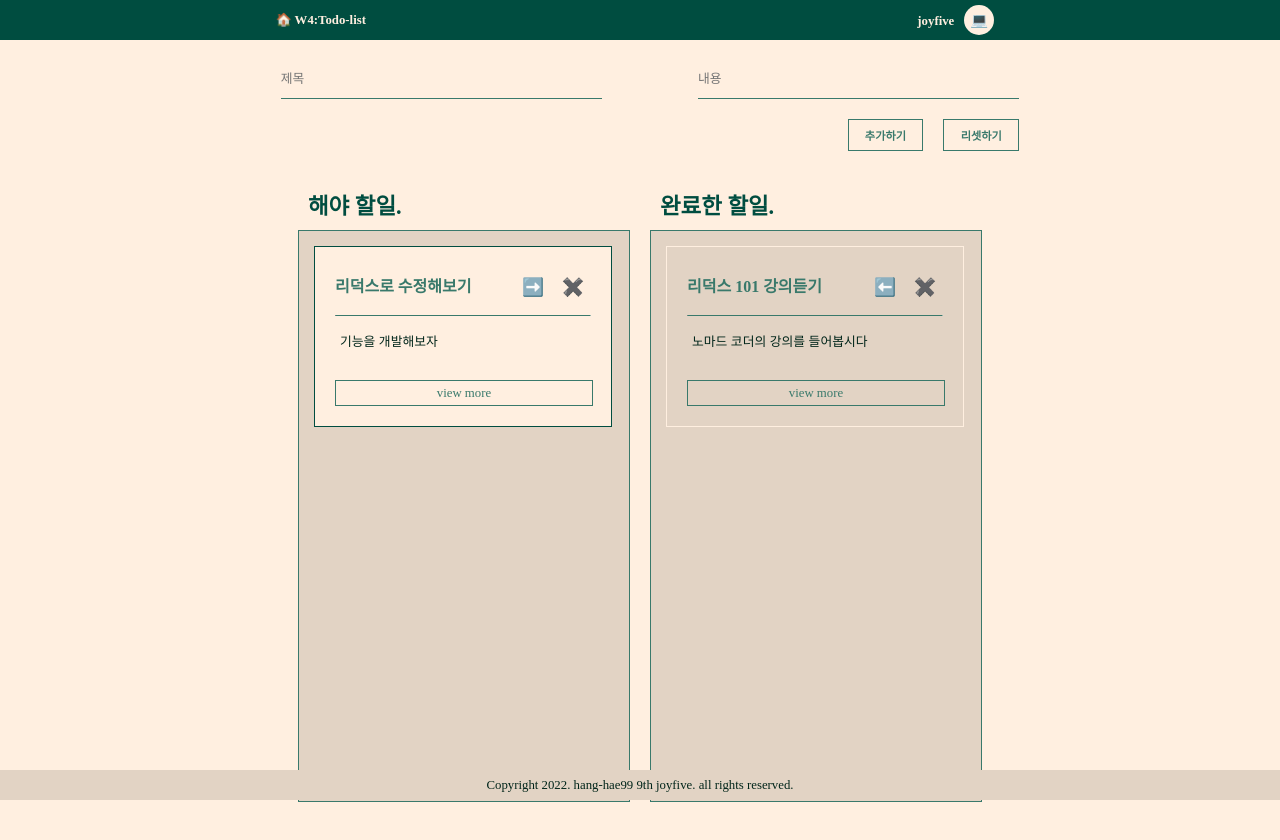
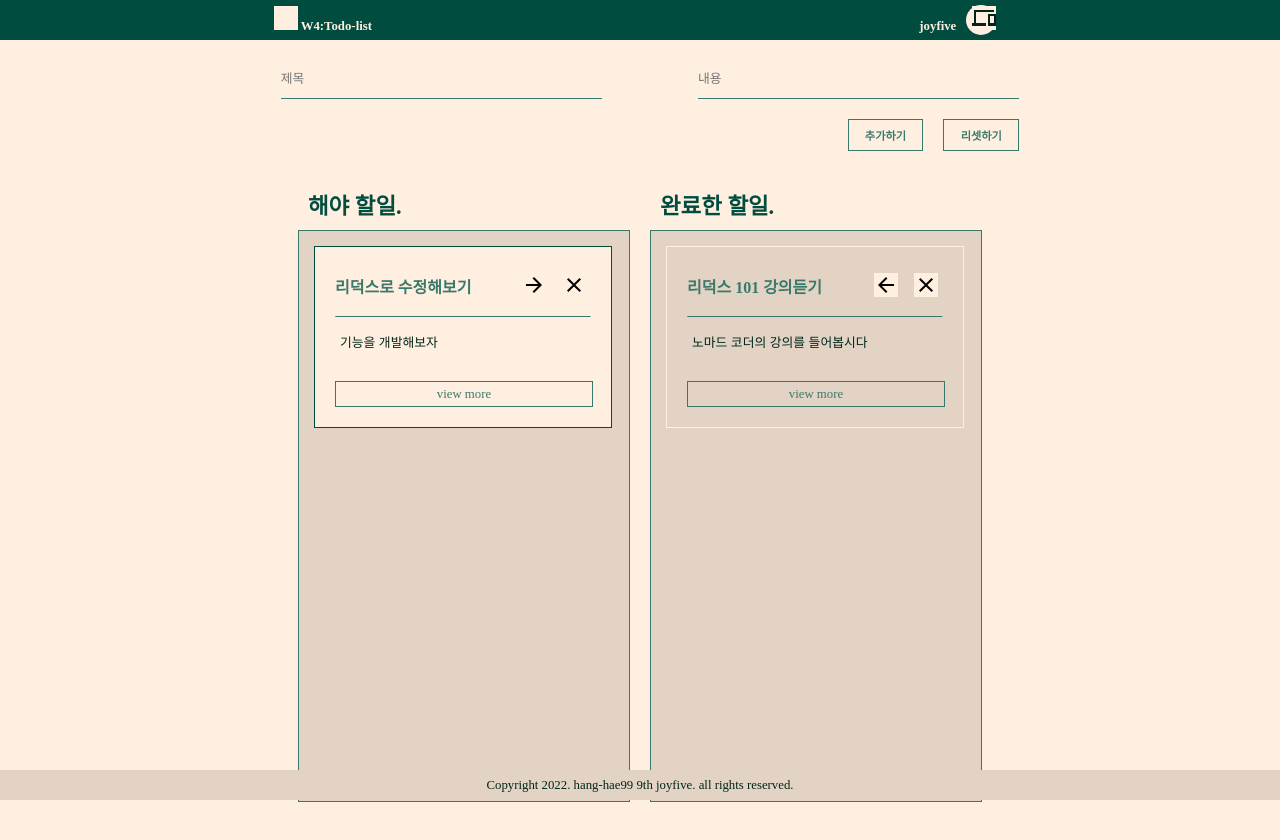
Before and after one commit to joyfive/w5-todolist, a React (Create React App) app: page / in a window 1280 px wide. Shown: the top 840 px of the page. Built offline with nearby package versions, Linux system fonts and the light colour scheme; a web font is replaced by a local one.

Commit message:
icon 바꾸기 에러남

```diff
--- a/package.json
+++ b/package.json
@@ -3,6 +3,8 @@
   "version": "0.1.0",
   "private": true,
   "dependencies": {
+    "@mdi/js": "^7.0.96",
+    "@mdi/react": "^1.6.1",
     "@reduxjs/toolkit": "^1.8.6",
     "@testing-library/jest-dom": "^5.16.5",
     "@testing-library/react": "^13.4.0",
--- a/src/components/Header.jsx
+++ b/src/components/Header.jsx
@@ -1,6 +1,9 @@
 import React from "react";
 import styled from "styled-components";
 import { useNavigate } from "react-router-dom";
+
+import HomeSharpIcon from '@mui/icons-material/HomeSharp';
+import DevicesSharpIcon from '@mui/icons-material/DevicesSharp';
 
 function Header() {
   const navigate = useNavigate();
@@ -9,9 +12,9 @@ function Header() {
     <HeadContainer>
       <HeadLeft onClick={()=>{
                       navigate("/")
-                    }}>🏠 W4:Todo-list</HeadLeft>
+                    }}><HomeSharpIcon /> W4:Todo-list</HeadLeft>
       <HeadRight1>joyfive
-      <HeadRight2 onClick={() => window.open('https://github.com/joyfive', '_blank')} className="head-ico">💻</HeadRight2>
+      <HeadRight2 onClick={() => window.open('https://github.com/joyfive', '_blank')} className="head-ico"><DevicesSharpIcon /></HeadRight2>
       </HeadRight1>
     </HeadContainer>
   );
--- a/src/components/Todo.jsx
+++ b/src/components/Todo.jsx
@@ -1,6 +1,10 @@
 import React from "react";
 import { Link as ReactRouterDomLink } from "react-router-dom";
 import styled from "styled-components";
+
+import ArrowBackIcon from '@mui/icons-material/ArrowBack';
+import ArrowForwardIcon from '@mui/icons-material/ArrowForward';
+import CloseSharpIcon from '@mui/icons-material/CloseSharp';
 
 
 
@@ -14,12 +18,12 @@ function Todo({ todo, onEdit, onDelete }) {
                 <BtnSet>
                   <Btn
                   onClick={() => onEdit(todo.id)}>
-                  {todo.isDone ? "⬅️" : "➡️"}
+                  {todo.isDone ? <ArrowBackIcon /> : <ArrowForwardIcon />}
                   </Btn>
                   <Btn
                   className="btn del"
                   onClick={() => onDelete(todo.id)}
-                  >✖️
+                  ><CloseSharpIcon />
                   </Btn>
                 </BtnSet>
               </Title>
```
Also changed, not shown: 2 other files (tests, documents, lock files or other folders).
